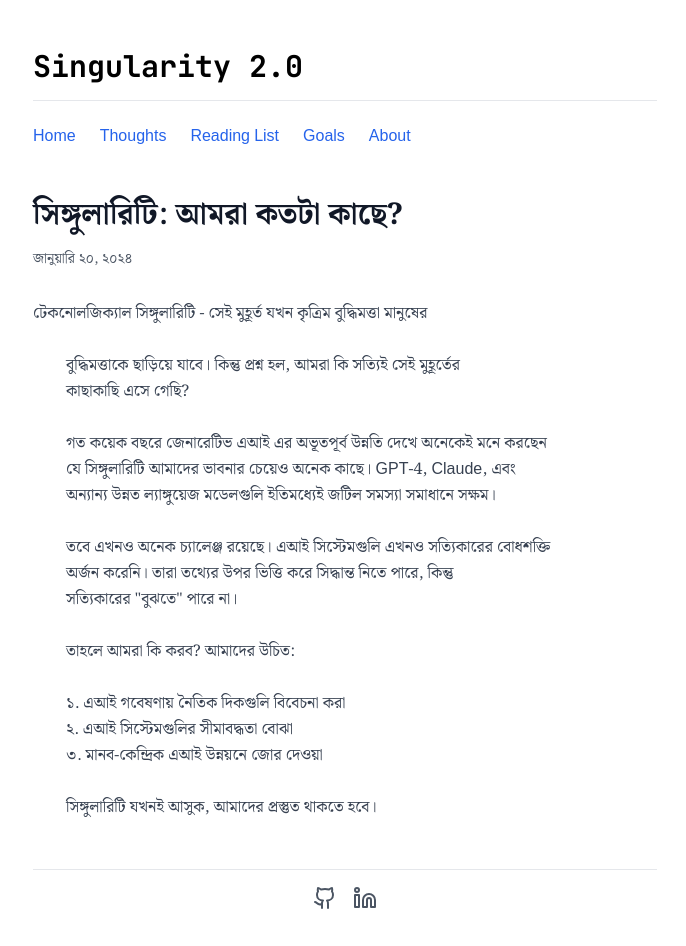
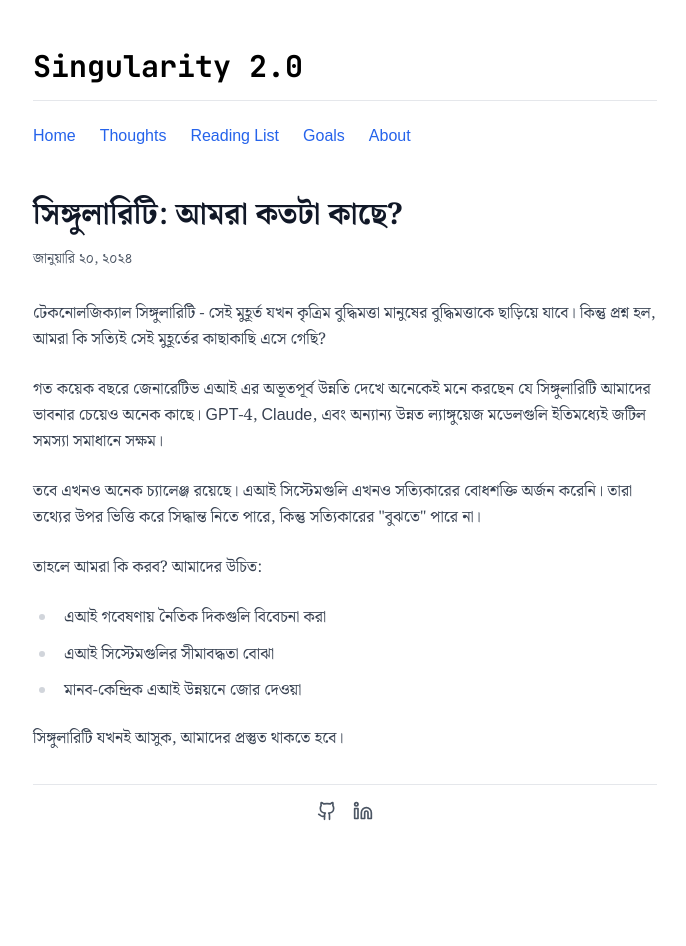
Before and after one commit to ahammadnafiz/singularity2.0, a Next.js app: page /singularity2.0/posts/post_1 in a window 1280 px wide. Shown: the top 946 px of the page, without its empty margins (295-981 px from the left). After the commit the page ends 869 px from the top, so only its background shows below. Built offline with nearby package versions, Linux system fonts and the light colour scheme.

Commit message:
refactor: improve PostFooter component layout and adjust icon sizes; enhance post content structure with paragraphs and lists

```diff
--- a/app/components/PostFooter.tsx
+++ b/app/components/PostFooter.tsx
@@ -3,14 +3,14 @@ import { Github, Linkedin } from "lucide-react"
 
 export default function PostFooter() {
   return (
-    <footer className="mt-12 pt-4 border-t border-gray-200">
-      <div className="max-w-2xl mx-auto px-4 sm:px-6 flex justify-center space-x-4">
+    <footer className="mt-8 pt-4 border-t border-gray-200">
+      <div className="flex justify-center space-x-4">
         <Link href="https://github.com/ahammadnafiz" className="text-gray-600 hover:text-gray-900">
-          <Github size={24} />
+          <Github size={20} />
           <span className="sr-only">GitHub</span>
         </Link>
         <Link href="https://linkedin.com/in/ahammad-nafiz" className="text-gray-600 hover:text-gray-900">
-          <Linkedin size={24} />
+          <Linkedin size={20} />
           <span className="sr-only">LinkedIn</span>
         </Link>
       </div>
--- a/app/posts/post_1/page.tsx
+++ b/app/posts/post_1/page.tsx
@@ -6,26 +6,25 @@ export default function Post1() {
       <h1 className="text-2xl sm:text-3xl font-bold mb-4">সিঙ্গুলারিটি: আমরা কতটা কাছে?</h1>
       <div className="text-gray-600 text-sm mb-8">জানুয়ারি ২০, ২০২৪</div>
       <div className="whitespace-pre-wrap text-base leading-relaxed">
-        {`টেকনোলজিক্যাল সিঙ্গুলারিটি - সেই মুহূর্ত যখন কৃত্রিম বুদ্ধিমত্তা মানুষের
-
-        বুদ্ধিমত্তাকে ছাড়িয়ে যাবে। কিন্তু প্রশ্ন হল, আমরা কি সত্যিই সেই মুহূর্তের
-        কাছাকাছি এসে গেছি?
-
-        গত কয়েক বছরে জেনারেটিভ এআই এর অভূতপূর্ব উন্নতি দেখে অনেকেই মনে করছেন
-        যে সিঙ্গুলারিটি আমাদের ভাবনার চেয়েও অনেক কাছে। GPT-4, Claude, এবং
-        অন্যান্য উন্নত ল্যাঙ্গুয়েজ মডেলগুলি ইতিমধ্যেই জটিল সমস্যা সমাধানে সক্ষম।
-
-        তবে এখনও অনেক চ্যালেঞ্জ রয়েছে। এআই সিস্টেমগুলি এখনও সত্যিকারের বোধশক্তি
-        অর্জন করেনি। তারা তথ্যের উপর ভিত্তি করে সিদ্ধান্ত নিতে পারে, কিন্তু
-        সত্যিকারের "বুঝতে" পারে না।
-
-        তাহলে আমরা কি করব? আমাদের উচিত:
-
-        ১. এআই গবেষণায় নৈতিক দিকগুলি বিবেচনা করা
-        ২. এআই সিস্টেমগুলির সীমাবদ্ধতা বোঝা
-        ৩. মানব-কেন্দ্রিক এআই উন্নয়নে জোর দেওয়া
-
-        সিঙ্গুলারিটি যখনই আসুক, আমাদের প্রস্তুত থাকতে হবে।`}
+      <p>
+          টেকনোলজিক্যাল সিঙ্গুলারিটি - সেই মুহূর্ত যখন কৃত্রিম বুদ্ধিমত্তা মানুষের বুদ্ধিমত্তাকে ছাড়িয়ে যাবে। কিন্তু প্রশ্ন হল, আমরা কি সত্যিই সেই
+          মুহূর্তের কাছাকাছি এসে গেছি?
+        </p>
+        <p>
+          গত কয়েক বছরে জেনারেটিভ এআই এর অভূতপূর্ব উন্নতি দেখে অনেকেই মনে করছেন যে সিঙ্গুলারিটি আমাদের ভাবনার চেয়েও অনেক কাছে। GPT-4,
+          Claude, এবং অন্যান্য উন্নত ল্যাঙ্গুয়েজ মডেলগুলি ইতিমধ্যেই জটিল সমস্যা সমাধানে সক্ষম।
+        </p>
+        <p>
+          তবে এখনও অনেক চ্যালেঞ্জ রয়েছে। এআই সিস্টেমগুলি এখনও সত্যিকারের বোধশক্তি অর্জন করেনি। তারা তথ্যের উপর ভিত্তি করে সিদ্ধান্ত নিতে
+          পারে, কিন্তু সত্যিকারের "বুঝতে" পারে না।
+        </p>
+        <p>তাহলে আমরা কি করব? আমাদের উচিত:</p>
+        <ul className="list-disc pl-6">
+          <li>এআই গবেষণায় নৈতিক দিকগুলি বিবেচনা করা</li>
+          <li>এআই সিস্টেমগুলির সীমাবদ্ধতা বোঝা</li>
+          <li>মানব-কেন্দ্রিক এআই উন্নয়নে জোর দেওয়া</li>
+        </ul>
+        <p>সিঙ্গুলারিটি যখনই আসুক, আমাদের প্রস্তুত থাকতে হবে।</p>
       </div>
       <PostFooter />
     </article>
```
